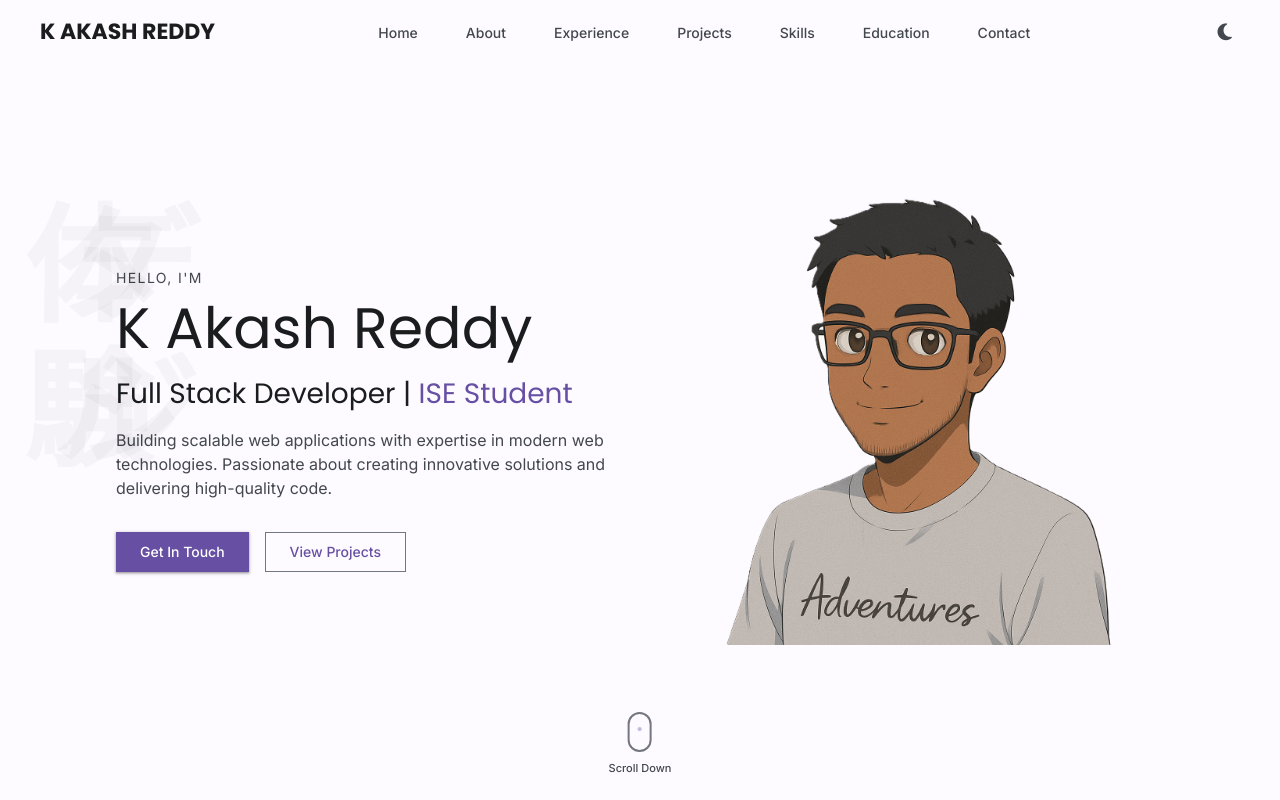
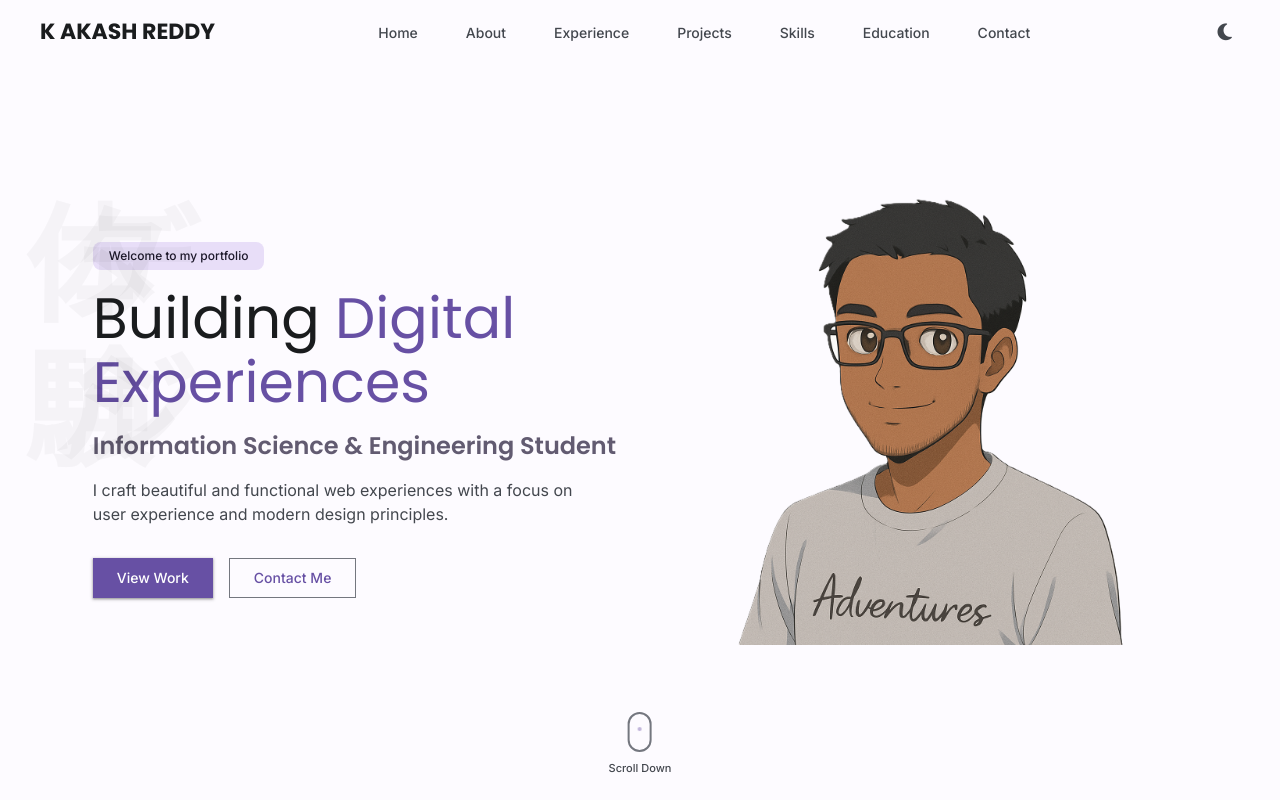
Before and after one commit to KAkashReddy/My-portfolio, a website built with Vite: page index.html in a window 1280 px wide. Shown: the top 800 px of the page. Built offline with nearby package versions, Linux system fonts and the light colour scheme; some packages are replaced by stand-ins of ours.

Commit message:
Revert hero section to original style

```diff
--- a/index.html
+++ b/index.html
@@ -51,14 +51,15 @@
       <div class="hero-content">
         <div class="hero-jp-deco">デジタル体験</div>
         <div class="hero-text">
-          <p class="hello-tag">Hello, I'm</p>
-          <h1>K Akash Reddy</h1>
-          <h2 class="hero-subtitle">Full Stack Developer | <span class="gradient-text">ISE Student</span></h2>
-          <p class="hero-description">Building scalable web applications with expertise in modern web technologies.
-            Passionate about creating innovative solutions and delivering high-quality code.</p>
+          <div class="badge">Welcome to my portfolio</div>
+          <h1>Building <span class="gradient-text">Digital</span><br> <span class="gradient-text">Experiences</span>
+          </h1>
+          <p class="tagline">Information Science & Engineering Student</p>
+          <p class="hero-description">I craft beautiful and functional web experiences with a focus on user experience
+            and modern design principles.</p>
           <div class="hero-btns">
-            <a href="#contact" class="btn btn-primary">Get In Touch</a>
-            <a href="#projects" class="btn btn-secondary">View Projects</a>
+            <a href="#projects" class="btn btn-primary">View Work</a>
+            <a href="#contact" class="btn btn-secondary">Contact Me</a>
           </div>
         </div>
         <div class="hero-image">
```
